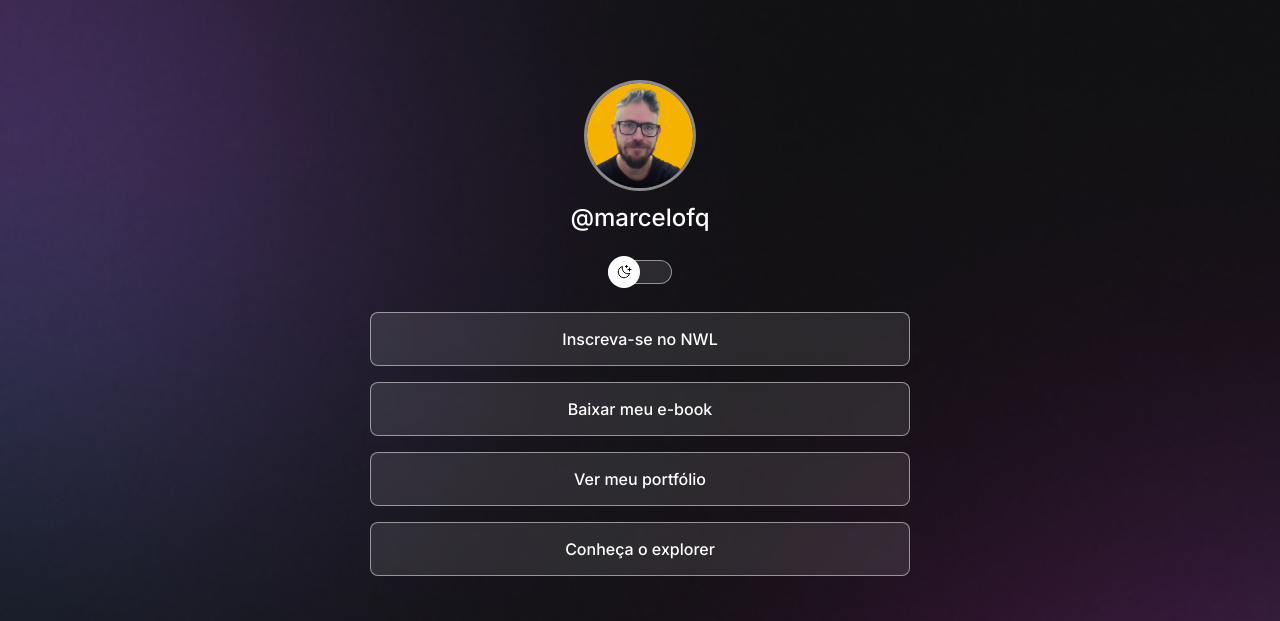
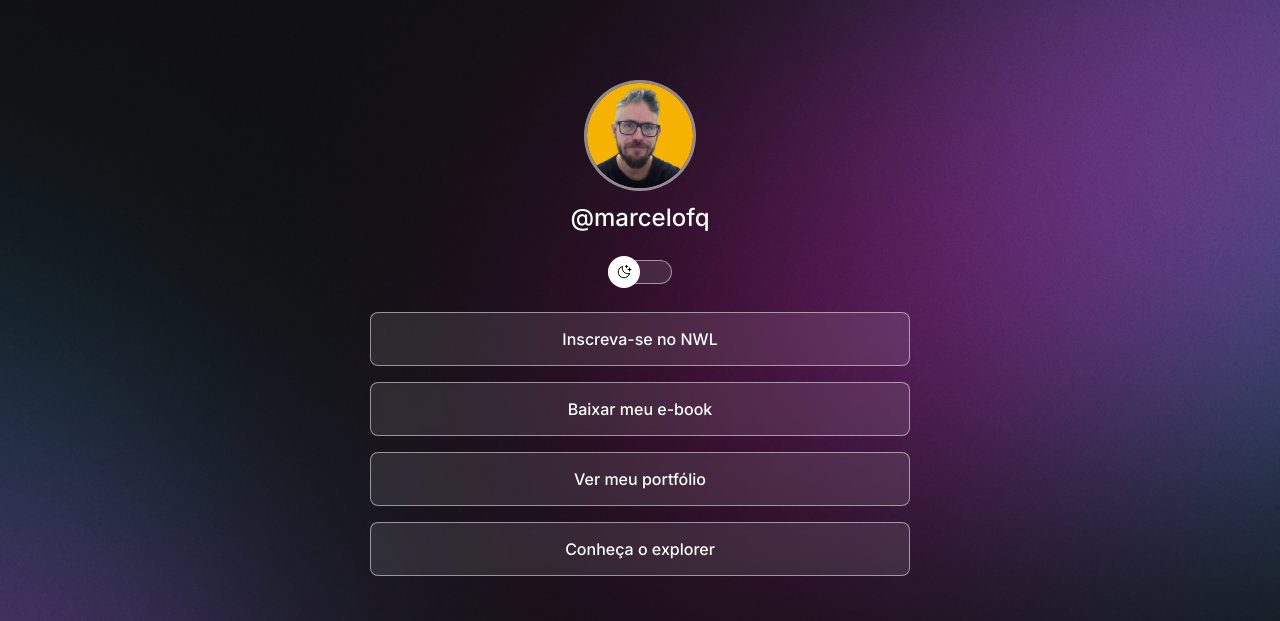
Before and after one commit to marcelofq-dev/cartao-virtual, a plain HTML site: page index.html in a window 1280 px wide. Shown: the top 621 px of the page. Drawn offline with nearby package versions, Linux system fonts and the light colour scheme.

Commit message:
change background based on media queries

```diff
--- a/style.css
+++ b/style.css
@@ -24,9 +24,9 @@
 }
 body {
 	background: var(--bg-url) no-repeat top center/cover;
+	height: 100vh;
 	transition-property: background, color, border;
 	transition-duration: 0.08s;
-	/* height: 100vh; */
 }
 body * {
 	font-family: "Inter", sans-serif;
@@ -148,3 +148,12 @@ footer {
 	text-align: center;
 	font-size: 14px;
 }
+
+@media (min-width: 700px) {
+	:root {
+		--bg-url: url(./assets/bg-desktop.jpg);
+	}
+	.light {
+		--bg-url: url(./assets/bg-desktop-light.jpg);
+	}
+}
```
